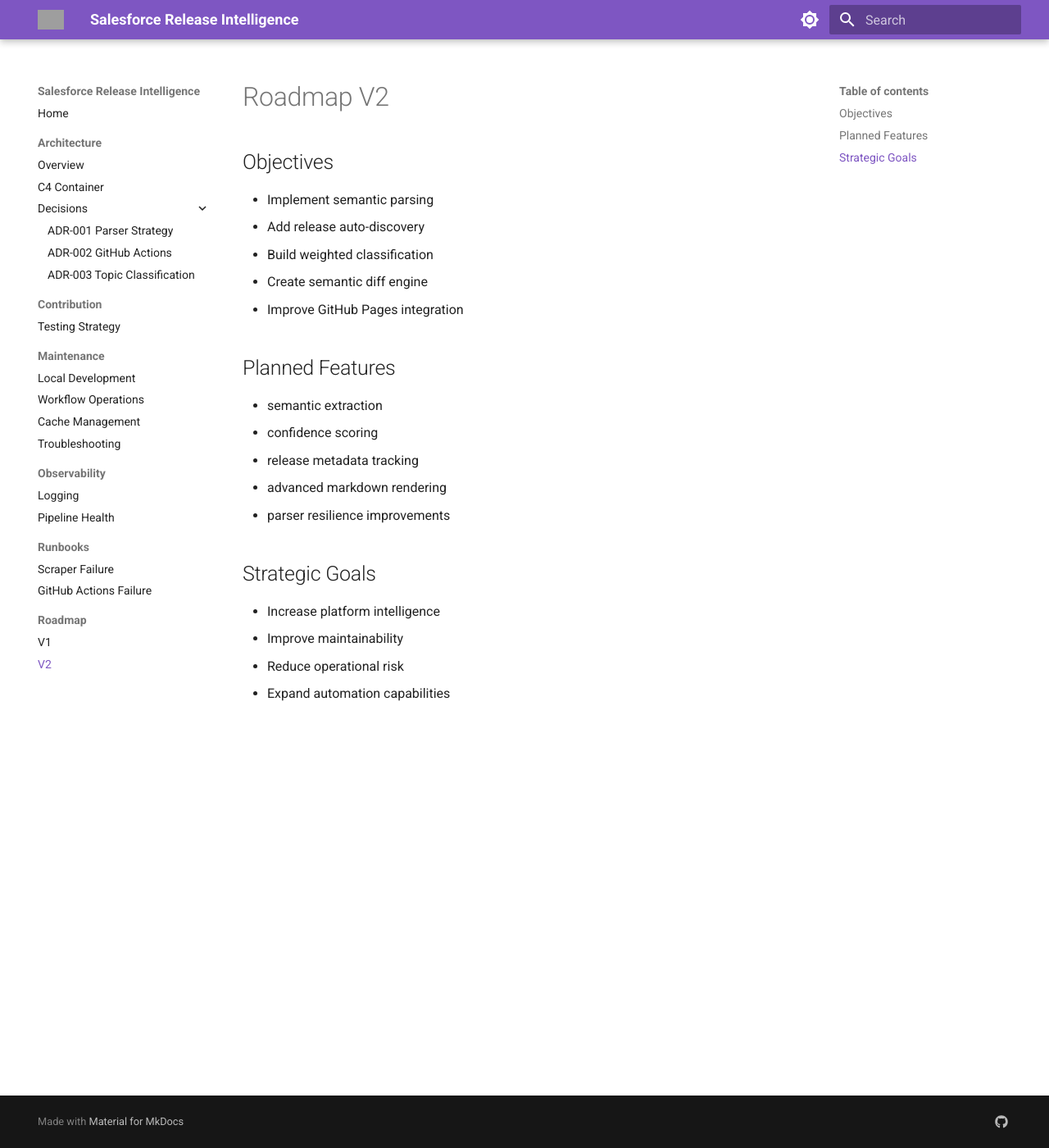
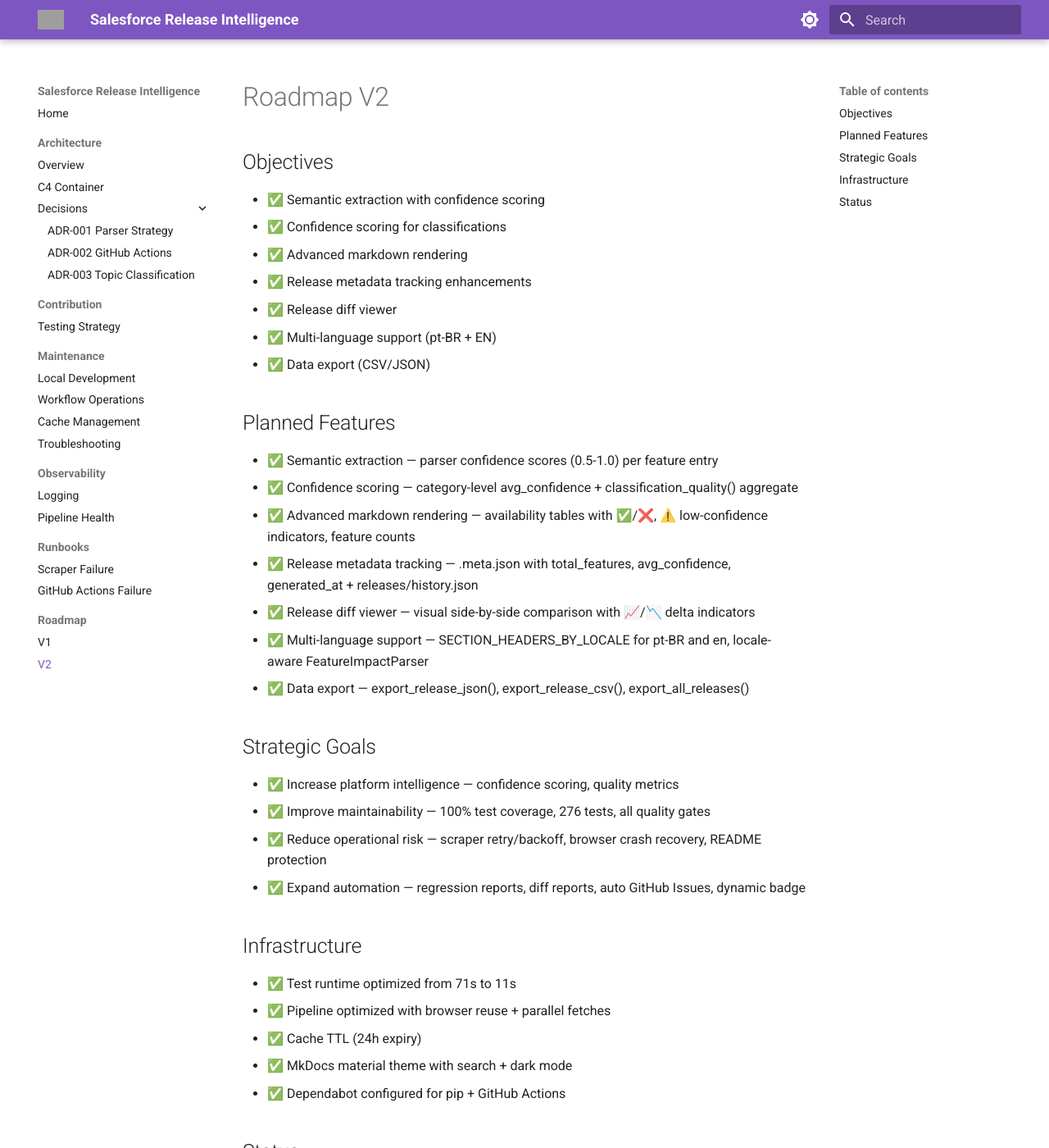
Before and after one commit to Fatal1tyBarucco/Salesforce-WebDev, an MkDocs documentation site: the page built from docs/roadmap/v2.md, in a window 1280 px wide and 1400 px high. Shown: the whole window at 82% size. Built offline with MkDocs 1.6.1 and Material for MkDocs 9.7.7, drawn with Linux system fonts in a browser that asks for light colours; some of the changed text lies outside the part shown; grey boxes are pictures that could not be loaded.

Commit message:
docs: mark V2 roadmap as completed
All planned features implemented:
- Confidence scoring for features and classifications
- Advanced markdown rendering with tables and indicators
- Release metadata tracking with history
- Diff viewer with visual delta indicators
- Multi-language support (pt-BR + EN)
- Data export (CSV/JSON)
- Infrastructure improvements (11s tests, cache TTL, MkDocs theme)

```diff
--- a/docs/roadmap/v2.md
+++ b/docs/roadmap/v2.md
@@ -2,23 +2,39 @@
 
 ## Objectives
 
-- Implement semantic parsing
-- Add release auto-discovery
-- Build weighted classification
-- Create semantic diff engine
-- Improve GitHub Pages integration
+- ✅ Semantic extraction with confidence scoring
+- ✅ Confidence scoring for classifications
+- ✅ Advanced markdown rendering
+- ✅ Release metadata tracking enhancements
+- ✅ Release diff viewer
+- ✅ Multi-language support (pt-BR + EN)
+- ✅ Data export (CSV/JSON)
 
 ## Planned Features
 
-- semantic extraction
-- confidence scoring
-- release metadata tracking
-- advanced markdown rendering
-- parser resilience improvements
+- ✅ Semantic extraction — parser confidence scores (0.5-1.0) per feature entry
+- ✅ Confidence scoring — category-level avg_confidence + classification_quality() aggregate
+- ✅ Advanced markdown rendering — availability tables with ✅/❌, ⚠️ low-confidence indicators, feature counts
+- ✅ Release metadata tracking — .meta.json with total_features, avg_confidence, generated_at + releases/history.json
+- ✅ Release diff viewer — visual side-by-side comparison with 📈/📉 delta indicators
+- ✅ Multi-language support — SECTION_HEADERS_BY_LOCALE for pt-BR and en, locale-aware FeatureImpactParser
+- ✅ Data export — export_release_json(), export_release_csv(), export_all_releases()
 
 ## Strategic Goals
 
-- Increase platform intelligence
-- Improve maintainability
-- Reduce operational risk
-- Expand automation capabilities
+- ✅ Increase platform intelligence — confidence scoring, quality metrics
+- ✅ Improve maintainability — 100% test coverage, 276 tests, all quality gates
+- ✅ Reduce operational risk — scraper retry/backoff, browser crash recovery, README protection
+- ✅ Expand automation — regression reports, diff reports, auto GitHub Issues, dynamic badge
+
+## Infrastructure
+
+- ✅ Test runtime optimized from 71s to 11s
+- ✅ Pipeline optimized with browser reuse + parallel fetches
+- ✅ Cache TTL (24h expiry)
+- ✅ MkDocs material theme with search + dark mode
+- ✅ Dependabot configured for pip + GitHub Actions
+
+## Status
+
+Completed — 2026-06-22
```
